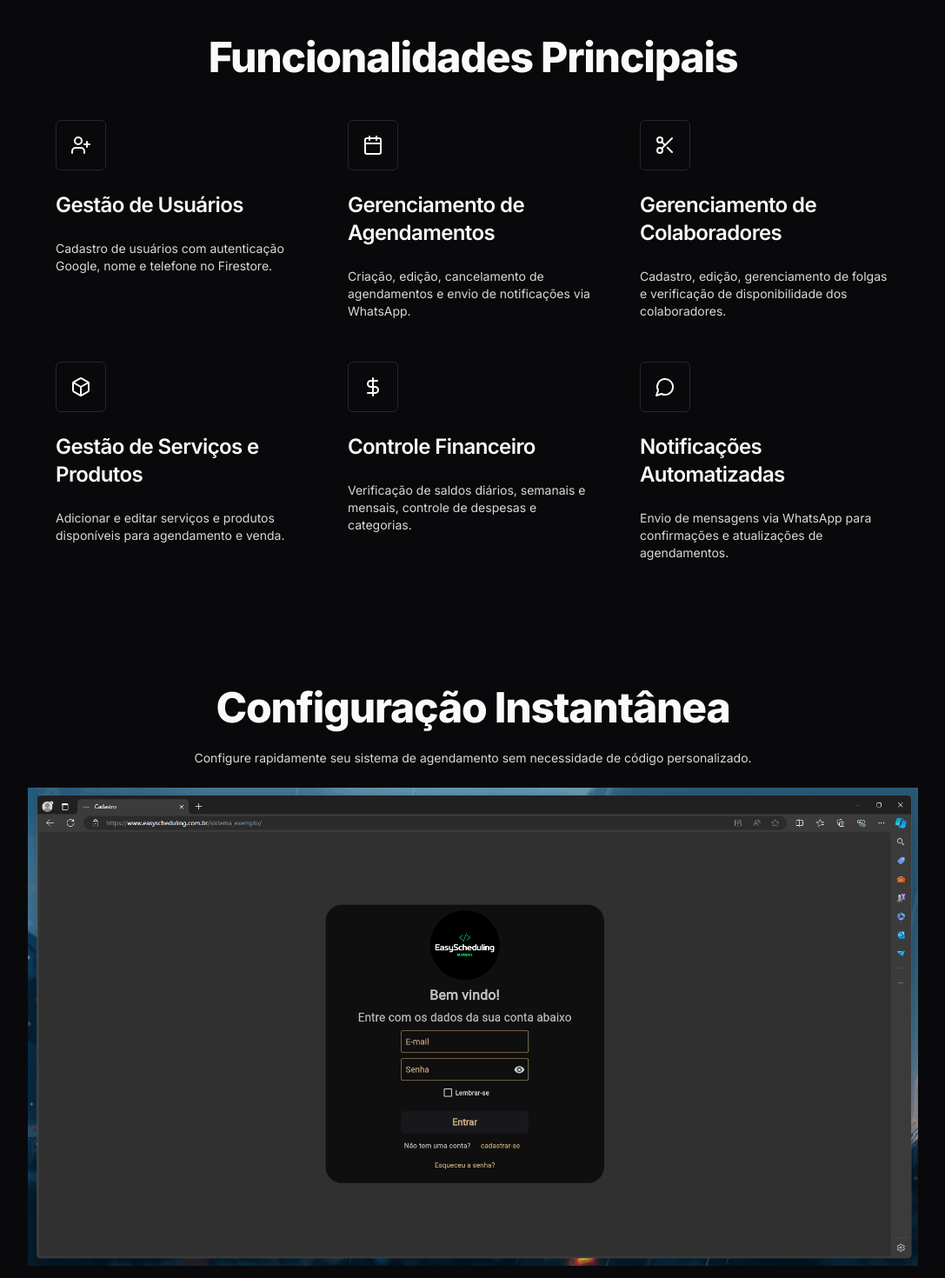
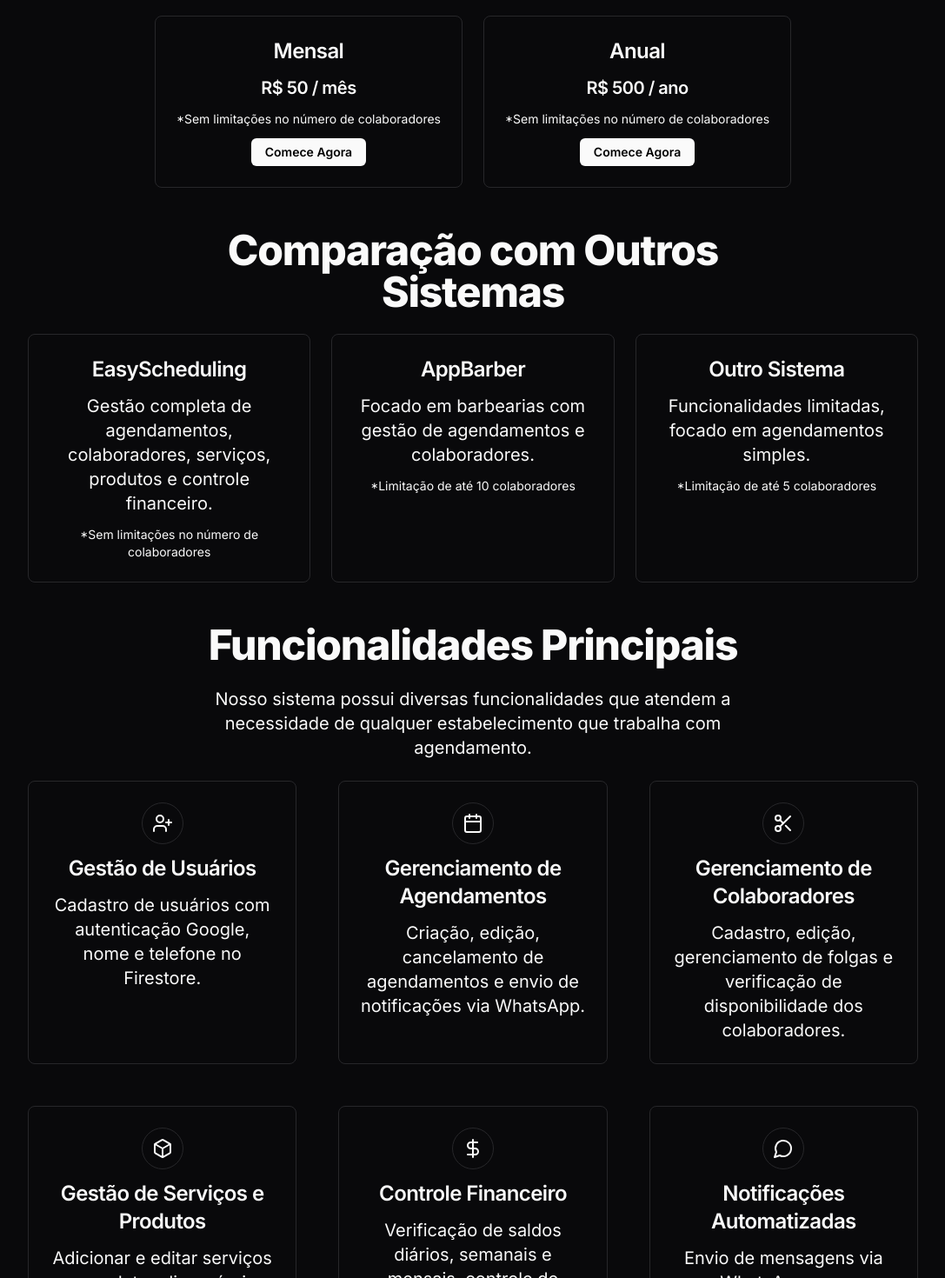
Before and after one commit to Mateusmont-1/landing-page-easyscheduling, a Next.js app: page / in a window 1280 px wide. Shown: the part 1100-2570 px from the top of the page at 87% size, without its empty margins (96-1183 px from the left). Built offline with nearby package versions, Linux system fonts and the light colour scheme.

Commit message:
adicionado preço na interface e melhoria

```diff
--- a/src/app/page.tsx
+++ b/src/app/page.tsx
@@ -19,7 +19,7 @@
           Otimize a gestão de agendamentos, colaboradores, serviços, produtos e controle financeiro com nosso sistema.
         </Typography>
         <Link
-          href="https://wa.me/5511948525402?text=Estou%20interessado%20no%20sistema%20EasyScheduling%20para%20o%20meu%20negócio"
+          href="https://wa.me/5511948525402?text=Estou%20interessado%20no%20sistema%20EasyScheduling%20para%20o%20negócio"
           target="_blank"
         >
           <Button size="tiny" variant="ghost">
@@ -44,49 +44,150 @@
           />
         </div>
       </div>
-      <div className="flex flex-col md:pt-24 md:gap-36 gap-24 items-center">
-        <div className="flex flex-col gap-12 items-center">
-          <Typography className="max-w-2xl" variant="h1">
-            Funcionalidades Principais
-          </Typography>
-          <div className="grid gap-12 md:grid-cols-2 lg:grid-cols-3">
-            <Feature
-              icon={<UserPlus size={24} />}
-              headline="Gestão de Usuários"
-              description="Cadastro de usuários com autenticação Google, nome e telefone no Firestore."
-            />
-            <Feature
-              icon={<Calendar size={24} />}
-              headline="Gerenciamento de Agendamentos"
-              description="Criação, edição, cancelamento de agendamentos e envio de notificações via WhatsApp."
-            />
-            <Feature
-              icon={<Scissors size={24} />}
-              headline="Gerenciamento de Colaboradores"
-              description="Cadastro, edição, gerenciamento de folgas e verificação de disponibilidade dos colaboradores."
-            />
-            <Feature
-              icon={<Box size={24} />}
-              headline="Gestão de Serviços e Produtos"
-              description="Adicionar e editar serviços e produtos disponíveis para agendamento e venda."
-            />
-            <Feature
-              icon={<DollarSign size={24} />}
-              headline="Controle Financeiro"
-              description="Verificação de saldos diários, semanais e mensais, controle de despesas e categorias."
-            />
-            <Feature
-              icon={<MessageCircle size={24} />}
-              headline="Notificações Automatizadas"
-              description="Envio de mensagens via WhatsApp para confirmações e atualizações de agendamentos."
-            />
+
+      {/* Seção de Preços */}
+      <div className="flex flex-col gap-6 items-center">
+        <Typography className="max-w-2xl" variant="h1">
+          Planos de Preços
+        </Typography>
+        <div className="flex flex-col md:flex-row gap-6 items-center">
+          <div className="flex flex-col gap-3 items-center p-6 border rounded-lg">
+            <Typography variant="h3">Mensal</Typography>
+            <Typography variant="h4">R$ 50 / mês</Typography>
+            <Typography variant="body1" className="text-sm">
+              *Sem limitações no número de colaboradores
+            </Typography>
+            <Link
+              href="https://wa.me/5511948525402?text=Estou%20interessado%20no%20plano%20mensal%20do%20sistema%20EasyScheduling"
+              target="_blank"
+            >
+              <Button size="tiny" variant="ghost">Comece Agora</Button>
+            </Link>
+          </div>
+          <div className="flex flex-col gap-3 items-center p-6 border rounded-lg">
+            <Typography variant="h3">Anual</Typography>
+            <Typography variant="h4">R$ 500 / ano</Typography>
+            <Typography variant="body1" className="text-sm">
+              *Sem limitações no número de colaboradores
+            </Typography>
+            <Link
+              href="https://wa.me/5511948525402?text=Estou%20interessado%20no%20plano%20anual%20do%20sistema%20EasyScheduling"
+              target="_blank"
+            >
+              <Button size="tiny" variant="ghost">Comece Agora</Button>
+            </Link>
           </div>
         </div>
+      </div>
+
+      {/* Seção de Comparação */}
+      <div className="flex flex-col gap-6 items-center">
+        <Typography className="max-w-2xl" variant="h1">
+          Comparação com Outros Sistemas
+        </Typography>
+        <div className="grid md:grid-cols-3 gap-6 w-full">
+          <div className="flex flex-col gap-3 items-center p-6 border rounded-lg">
+            <Typography variant="h3">EasyScheduling</Typography>
+            <Typography variant="body1">
+              Gestão completa de agendamentos, colaboradores, serviços, produtos e controle financeiro.
+            </Typography>
+            <Typography variant="body1" className="text-sm">
+              *Sem limitações no número de colaboradores
+            </Typography>
+          </div>
+          <div className="flex flex-col gap-3 items-center p-6 border rounded-lg">
+            <Typography variant="h3">AppBarber</Typography>
+            <Typography variant="body1">
+              Focado em barbearias com gestão de agendamentos e colaboradores.
+            </Typography>
+            <Typography variant="body1" className="text-sm">
+              *Limitação de até 10 colaboradores
+            </Typography>
+          </div>
+          <div className="flex flex-col gap-3 items-center p-6 border rounded-lg">
+            <Typography variant="h3">Outro Sistema</Typography>
+            <Typography variant="body1">
+              Funcionalidades limitadas, focado em agendamentos simples.
+            </Typography>
+            <Typography variant="body1" className="text-sm">
+              *Limitação de até 5 colaboradores
+            </Typography>
+          </div>
+        </div>
+      </div>
+
+      {/* Seção de Funcionalidades */}
+      <div className="flex flex-col gap-6 items-center">
+        <Typography className="max-w-2xl" variant="h1">
+          Funcionalidades Principais
+        </Typography>
+        <Typography className="max-w-2xl" variant="body1">
+          Nosso sistema possui diversas funcionalidades que atendem a necessidade de qualquer estabelecimento que trabalha com agendamento.
+        </Typography>
+        <div className="flex flex-col md:grid md:grid-cols-2 lg:grid-cols-3 gap-12">
+          <div className="flex flex-col gap-3 items-center p-6 border rounded-lg">
+            <div className="flex items-center justify-center w-12 h-12 border rounded-full">
+              <UserPlus size={24} />
+            </div>
+            <Typography variant="h3">Gestão de Usuários</Typography>
+            <Typography variant="body1">
+              Cadastro de usuários com autenticação Google, nome e telefone no Firestore.
+            </Typography>
+          </div>
+          <div className="flex flex-col gap-3 items-center p-6 border rounded-lg">
+            <div className="flex items-center justify-center w-12 h-12 border rounded-full">
+              <Calendar size={24} />
+            </div>
+            <Typography variant="h3">Gerenciamento de Agendamentos</Typography>
+            <Typography variant="body1">
+              Criação, edição, cancelamento de agendamentos e envio de notificações via WhatsApp.
+            </Typography>
+          </div>
+          <div className="flex flex-col gap-3 items-center p-6 border rounded-lg">
+            <div className="flex items-center justify-center w-12 h-12 border rounded-full">
+              <Scissors size={24} />
+            </div>
+            <Typography variant="h3">Gerenciamento de Colaboradores</Typography>
+            <Typography variant="body1">
+              Cadastro, edição, gerenciamento de folgas e verificação de disponibilidade dos colaboradores.
+            </Typography>
+          </div>
+          <div className="flex flex-col gap-3 items-center p-6 border rounded-lg">
+            <div className="flex items-center justify-center w-12 h-12 border rounded-full">
+              <Box size={24} />
+            </div>
+            <Typography variant="h3">Gestão de Serviços e Produtos</Typography>
+            <Typography variant="body1">
+              Adicionar e editar serviços e produtos disponíveis para agendamento e venda.
+            </Typography>
+          </div>
+          <div className="flex flex-col gap-3 items-center p-6 border rounded-lg">
+            <div className="flex items-center justify-center w-12 h-12 border rounded-full">
+              <DollarSign size={24} />
+            </div>
+            <Typography variant="h3">Controle Financeiro</Typography>
+            <Typography variant="body1">
+              Verificação de saldos diários, semanais e mensais, controle de despesas e categorias.
+            </Typography>
+          </div>
+          <div className="flex flex-col gap-3 items-center p-6 border rounded-lg">
+            <div className="flex items-center justify-center w-12 h-12 border rounded-full">
+              <MessageCircle size={24} />
+            </div>
+            <Typography variant="h3">Notificações Automatizadas</Typography>
+            <Typography variant="body1">
+              Envio de mensagens via WhatsApp para confirmações e atualizações de agendamentos.
+            </Typography>
+          </div>
+        </div>
+      </div>
+
+      <div className="flex flex-col md:pt-24 md:gap-36 gap-24 items-center">
         <div className="flex flex-col gap-6 items-center">
           <Typography className="max-w-2xl" variant="h1">
             Configuração Instantânea
           </Typography>
-          <Typography className="max-w-2xl" variant="p">
+          <Typography className="max-w-2xl" variant="body1">
             Configure rapidamente seu sistema de agendamento sem necessidade de código personalizado.
           </Typography>
           <div className="w-full">
@@ -106,7 +207,7 @@
           </Typography>
           <div>Agende uma demonstração ou entre em contato conosco para mais informações</div>
           <Link
-            href="https://wa.me/5511948525402?text=Estou%20interessado%20no%20sistema%20EasyScheduling%20para%20o%20meu%20negócio"
+            href="https://wa.me/5511948525402?text=Estou%20interessado%20no%20sistema%20EasyScheduling%20para%20o%20negócio"
             target="_blank"
           >
             <Button size="tiny" variant="ghost">
```
